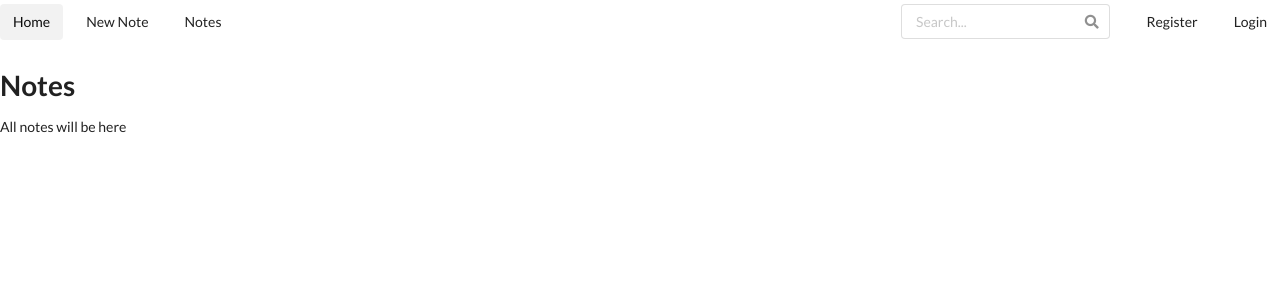
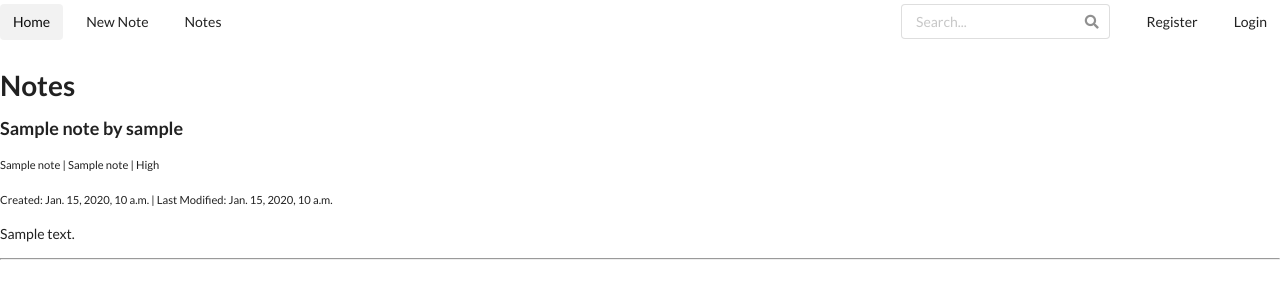
Before and after one commit to hussainsajib/django_notebook_server, a Django app: page /notes/ in a window 1280 px wide. Shown: the top 300 px of the page. Run offline with Django 3.2, Linux system fonts and the light colour scheme; tables that the repository leaves empty hold one stand-in row (values such as "Sample post"); some libraries are stand-ins or nearby versions.

Commit message:
added create, detail and list for notes

```diff
--- a/notes/models.py
+++ b/notes/models.py
@@ -1,5 +1,6 @@
+from django.urls import reverse
 from django.db import models
-from django.conf import settings
+from django.contrib.auth import get_user_model
 
 
 class Note(models.Model):
@@ -15,7 +16,7 @@ class Note(models.Model):
     priority = models.CharField(
         max_length=10, choices=priority_choices, default='Normal')
     creator = models.ForeignKey(
-        settings.AUTH_USER_MODEL, on_delete=models.CASCADE)
+        get_user_model(), on_delete=models.CASCADE)
     creation_date = models.DateTimeField(auto_now_add=True)
     modified_date = models.DateTimeField(auto_now=True)
 
@@ -23,4 +24,4 @@ class Note(models.Model):
         return self.title
 
     def get_absolute_url(self):
-        return reverse("note", args=[self.id])
+        return reverse("note", args=[str(self.id), ])
--- a/notes/urls.py
+++ b/notes/urls.py
@@ -1,8 +1,9 @@
 from django.urls import path, include
-from .views import NotesListView, NoteCreateView
+from .views import NotesListView, NotesDetailView, NoteCreateView
 
 
 urlpatterns = [
     path('', NotesListView.as_view(), name='notes'),
+    path('<int:pk>/', NotesDetailView.as_view(), name='note'),
     path('new/', NoteCreateView.as_view(), name="new_note"),
 ]
--- a/notes/views.py
+++ b/notes/views.py
@@ -1,5 +1,5 @@
 from django.views.generic.edit import CreateView
-from django.views.generic import ListView
+from django.views.generic import ListView, DetailView
 from .models import Note
 
 
@@ -8,7 +8,16 @@ class NotesListView(ListView):
     template_name = 'notes.html'
 
 
+class NotesDetailView(DetailView):
+    model = Note
+    template_name = 'note_detail.html'
+
+
 class NoteCreateView(CreateView):
     model = Note
     template_name = 'new.html'
     fields = ('title', 'body', 'subject', 'sub_subject', 'priority',)
+
+    def form_valid(self, form):
+        form.instance.creator = self.request.user
+        return super().form_valid(form)
--- a/templates/base.html
+++ b/templates/base.html
@@ -9,8 +9,8 @@
 <body>
     <div class="ui secondary menu">
         <a class="active item" href="{% url 'home' %}">Home</a>
-        <a class="item">New Note</a>
-        <a class="item">Notes</a>
+        <a class="item" href="{% url 'new_note' %}">New Note</a>
+        <a class="item" href="{% url 'notes' %}">Notes</a>
         <div class="right menu">
             <div class="item">
             <div class="ui icon input">
--- a/templates/notes.html
+++ b/templates/notes.html
@@ -2,5 +2,13 @@
 
 {% block content %}
 <h1>Notes</h1>
-<p>All notes will be here</p>
+{% for item in object_list %}
+    <div>
+        <h3>{{ item.title }} by {{ item.creator }}</h3>
+        <p><small>{{ item.subject }} | {{ item.sub_subject }} | {{ item.priority }}</small></p>
+        <p><small>Created: {{ item.creation_date }} | Last Modified: {{ item.modified_date }}</small></p>
+        <p>{{ item.body }}</p>
+        <hr>
+    </div>
+{% endfor %}
 {% endblock content %}
```
Also changed, not shown: templates/note_detail.html (added, +12 -0 lines).
